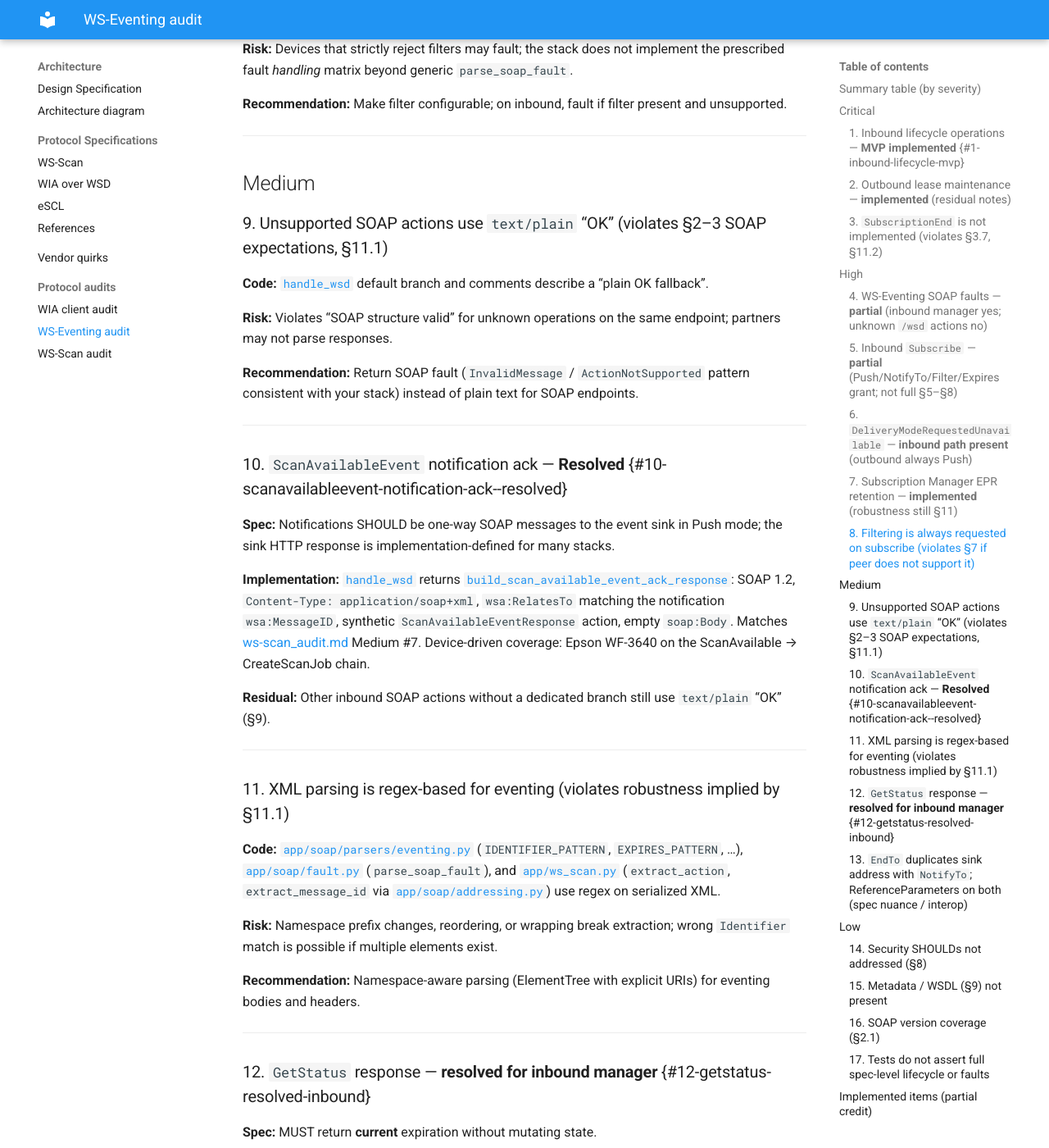
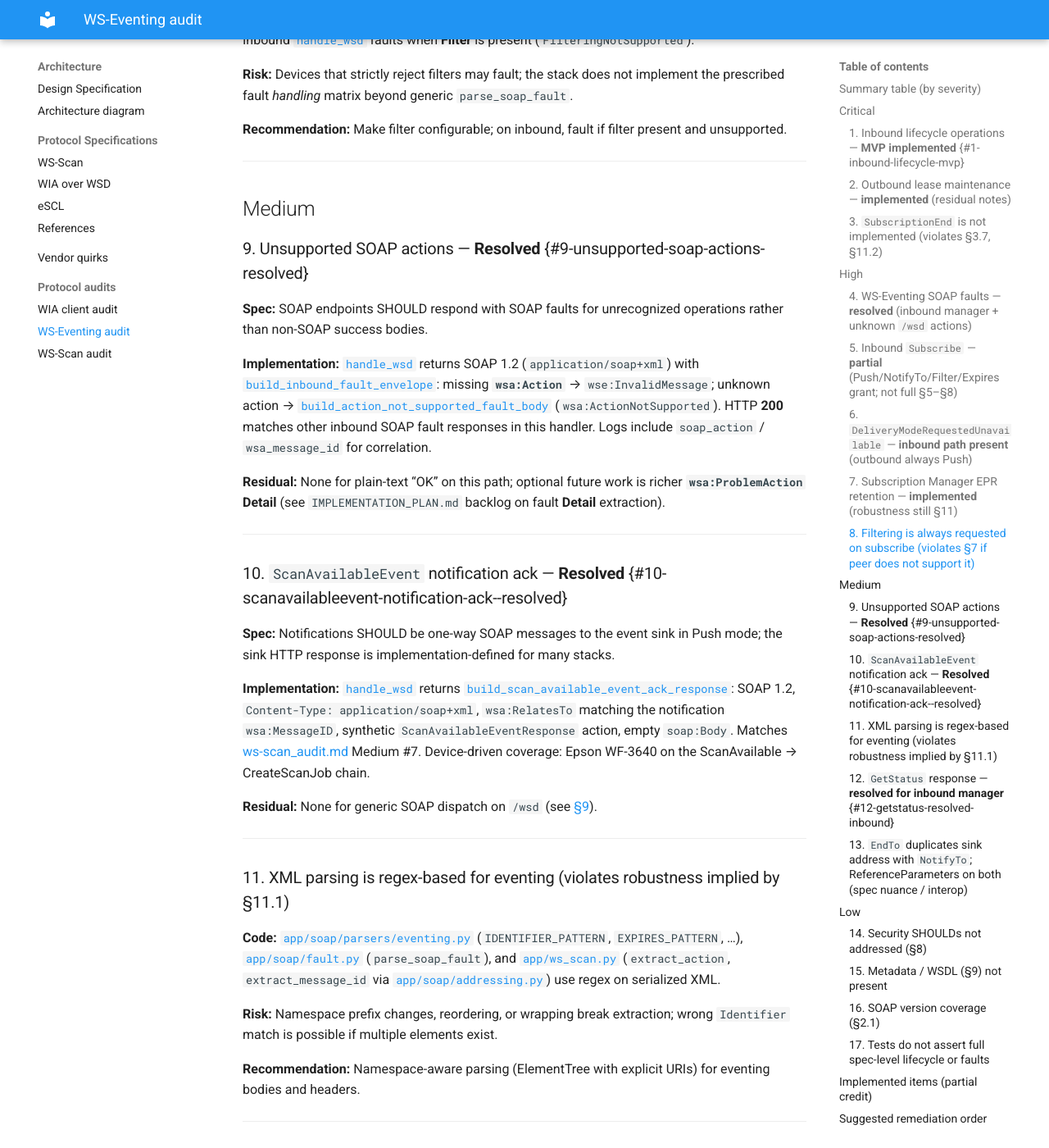
Before and after one commit to retsamedoc/airscand, an MkDocs documentation site: the page built from docs/ws-eventing_audit.md, in a window 1280 px wide and 1400 px high, scrolled down 5142 px. Shown: the whole window at 82% size. Built offline with MkDocs 1.6.1 and Material for MkDocs 9.7.7, drawn with Linux system fonts in a browser that asks for light colours; plug-ins that fetch from the network failed and are left out; some of the changed text lies outside the part shown.

Commit message:
fix(ws-scan): return SOAP faults for unknown /wsd actions
Replace the text/plain OK fallback with SOAP 1.2 faults so strict clients
get wsa:ActionNotSupported for unknown actions and wse:InvalidMessage when
wsa:Action is missing. Reuse inbound fault envelopes (HTTP 200) and keep
structured logs (soap_action, wsa_message_id).

Escape dynamic fault Reason text in build_action_not_supported_fault_body.
Update ws-eventing audit and IMPLEMENTATION_PLAN accordingly.

Co-authored-by: Cursor <cursoragent@cursor.com>

```diff
--- a/docs/ws-eventing_audit.md
+++ b/docs/ws-eventing_audit.md
@@ -9,8 +9,8 @@ This report compares the current **airscand** WS-Eventing-related code to the no
 | Role | Where implemented | Notes |
 |------|-------------------|--------|
 | Subscriber | `register_with_scanner`, `_eventing_registration_loop`, `_eventing_maintenance_loop`, `renew_subscription`, `unsubscribe_from_scanner` | Sends `Subscribe`; persists manager URL + reference parameters + `Expires` from `SubscribeResponse` / `RenewResponse`; `_eventing_maintenance_loop` schedules `Renew` before lease fraction; `_unsubscribe_eventing_best_effort` on shutdown / failed renew. No outbound `GetStatus` client. |
-| Event sink | `handle_wsd` (`ScanAvailableEvent`) | Receives notifications; for **ScanAvailableEvent** responds with SOAP 1.2 (`application/soap+xml`), `wsa:RelatesTo`, and [`build_scan_available_event_ack_response`](../app/ws_scan.py) (synthetic `ScanAvailableEventResponse` action). Unsupported actions still use plain `text/plain` “OK” in the default branch (§9). |
-| Subscription Manager / Event Source (inbound) | `handle_wsd` for `Subscribe` / `Renew` / `GetStatus` / `Unsubscribe` | **MVP:** in-memory registry ([`app/inbound_eventing_registry.py`](../app/inbound_eventing_registry.py)), [`parse_inbound_subscribe_body`](../app/soap/parsers/inbound_eventing.py) + SOAP faults ([`build_wse_fault_body`](../app/soap/builders/faults.py), [`build_inbound_fault_envelope`](../app/soap/envelope.py)) for unknown/expired ids, unsupported **Delivery/@Mode**, and **Filter**; **GetStatus** returns stored granted **Expires** without extending the lease. **Residual:** **SubscriptionEnd**; fuller **EndTo** / grant matrix vs §5–§8 ([`IMPLEMENTATION_PLAN.md`](../IMPLEMENTATION_PLAN.md) backlog item 5); unknown SOAP actions still `text/plain` “OK” (§9). |
+| Event sink | `handle_wsd` (`ScanAvailableEvent`) | Receives notifications; for **ScanAvailableEvent** responds with SOAP 1.2 (`application/soap+xml`), `wsa:RelatesTo`, and [`build_scan_available_event_ack_response`](../app/ws_scan.py) (synthetic `ScanAvailableEventResponse` action). Other SOAP actions without a handler return SOAP faults (§9). |
+| Subscription Manager / Event Source (inbound) | `handle_wsd` for `Subscribe` / `Renew` / `GetStatus` / `Unsubscribe` | **MVP:** in-memory registry ([`app/inbound_eventing_registry.py`](../app/inbound_eventing_registry.py)), [`parse_inbound_subscribe_body`](../app/soap/parsers/inbound_eventing.py) + SOAP faults ([`build_wse_fault_body`](../app/soap/builders/faults.py), [`build_inbound_fault_envelope`](../app/soap/envelope.py)) for unknown/expired ids, unsupported **Delivery/@Mode**, and **Filter**; **GetStatus** returns stored granted **Expires** without extending the lease. **Residual:** **SubscriptionEnd**; fuller **EndTo** / grant matrix vs §5–§8 ([`IMPLEMENTATION_PLAN.md`](../IMPLEMENTATION_PLAN.md) backlog item 5). |
 
 ---
 
@@ -19,8 +19,8 @@ This report compares the current **airscand** WS-Eventing-related code to the no
 | Severity | Count | Themes |
 |----------|------:|--------|
 | Critical | 1 | **`SubscriptionEnd`** missing |
-| High | 3 | Inbound **Subscribe** contract **residual** (EndTo, fuller §5–§8 matrix); **SOAP faults** still missing for unknown `/wsd` actions (§9); **regex**-heavy parsing on some legs (§11) |
-| Medium | 4 | **Non-SOAP fallbacks** (#9); **regex** parsing (#11); **`GetStatus`** semantics (#12); **EndTo** / **Filter** (#13) _(notification ack for `ScanAvailableEvent`: [resolved §10](#10-scanavailableevent-notification-ack--resolved))_ |
+| High | 2 | Inbound **Subscribe** contract **residual** (EndTo, fuller §5–§8 matrix); **regex**-heavy parsing on some legs (§11) |
+| Medium | 3 | **regex** parsing (#11); **`GetStatus`** semantics (#12); **EndTo** / **Filter** (#13) _(notification ack for `ScanAvailableEvent`: [resolved §10](#10-scanavailableevent-notification-ack--resolved); unsupported `/wsd` SOAP actions: [resolved §9](#9-unsupported-soap-actions-resolved))_ |
 | Low | 4 | Security SHOULDs; **WSDL/metadata**; test coverage gaps; **SOAP 1.1** vs **1.2** only |
 
 ---
@@ -65,15 +65,15 @@ This report compares the current **airscand** WS-Eventing-related code to the no
 
 ## High
 
-### 4. WS-Eventing SOAP faults — **partial** (inbound manager yes; unknown `/wsd` actions no)
+### 4. WS-Eventing SOAP faults — **resolved** (inbound manager + unknown `/wsd` actions)
 
 **Spec:** Faults such as `DeliveryModeRequestedUnavailable`, `InvalidExpirationTime`, `UnsupportedExpirationType`, `FilteringNotSupported` / `FilteringRequestedUnavailable`, `UnableToRenew`, `InvalidMessage`, etc., MUST be represented as SOAP faults with appropriate codes/reasons.
 
-**Code:** [`handle_wsd`](../app/ws_scan.py) builds SOAP faults for inbound **Subscribe** / **Renew** / **GetStatus** / **Unsubscribe** validation and lifecycle errors via [`build_wse_fault_body`](../app/soap/builders/faults.py). Unsupported **SOAP actions** still fall through to `text/plain` “OK” (see §9 below).
+**Code:** [`handle_wsd`](../app/ws_scan.py) builds SOAP faults for inbound **Subscribe** / **Renew** / **GetStatus** / **Unsubscribe** validation and lifecycle errors via [`build_wse_fault_body`](../app/soap/builders/faults.py). Unknown **`wsa:Action`** returns [`build_action_not_supported_fault_body`](../app/soap/builders/faults.py) (`wsa:ActionNotSupported`); missing/invalid **Action** returns `wse:InvalidMessage` (see §9).
 
-**Risk:** Strict clients still receive non-SOAP bodies for unknown actions on the WSD endpoint.
+**Risk:** _(Closed for unknown-action plain-text responses.)_
 
-**Recommendation:** Return a SOAP fault for the default branch; keep centralized fault builders.
+**Recommendation:** Keep centralized fault builders; extend **Detail** / diagnostics if peers require richer `ProblemAction` payloads.
 
 ---
 
@@ -125,13 +125,13 @@ This report compares the current **airscand** WS-Eventing-related code to the no
 
 ## Medium
 
-### 9. Unsupported SOAP actions use `text/plain` “OK” (violates §2–3 SOAP expectations, §11.1)
+### 9. Unsupported SOAP actions — **Resolved** {#9-unsupported-soap-actions-resolved}
 
-**Code:** [`handle_wsd`](../app/ws_scan.py) default branch and comments describe a “plain OK fallback”.
+**Spec:** SOAP endpoints SHOULD respond with SOAP faults for unrecognized operations rather than non-SOAP success bodies.
 
-**Risk:** Violates “SOAP structure valid” for unknown operations on the same endpoint; partners may not parse responses.
+**Implementation:** [`handle_wsd`](../app/ws_scan.py) returns SOAP 1.2 (`application/soap+xml`) with [`build_inbound_fault_envelope`](../app/soap/envelope.py): missing **`wsa:Action`** → `wse:InvalidMessage`; unknown action → [`build_action_not_supported_fault_body`](../app/soap/builders/faults.py) (`wsa:ActionNotSupported`). HTTP **200** matches other inbound SOAP fault responses in this handler. Logs include `soap_action` / `wsa_message_id` for correlation.
 
-**Recommendation:** Return SOAP fault (`InvalidMessage` / `ActionNotSupported` pattern consistent with your stack) instead of plain text for SOAP endpoints.
+**Residual:** None for plain-text “OK” on this path; optional future work is richer **`wsa:ProblemAction`** **Detail** (see `IMPLEMENTATION_PLAN.md` backlog on fault **Detail** extraction).
 
 ---
 
@@ -141,7 +141,7 @@ This report compares the current **airscand** WS-Eventing-related code to the no
 
 **Implementation:** [`handle_wsd`](../app/ws_scan.py) returns [`build_scan_available_event_ack_response`](../app/ws_scan.py): SOAP 1.2, `Content-Type: application/soap+xml`, `wsa:RelatesTo` matching the notification `wsa:MessageID`, synthetic `ScanAvailableEventResponse` action, empty `soap:Body`. Matches [ws-scan_audit.md](ws-scan_audit.md) Medium #7. Device-driven coverage: Epson WF-3640 on the ScanAvailable → CreateScanJob chain.
 
-**Residual:** Other inbound SOAP actions without a dedicated branch still use `text/plain` “OK” (§9).
+**Residual:** None for generic SOAP dispatch on `/wsd` (see [§9](#9-unsupported-soap-actions-resolved)).
 
 ---
 
```
Also changed, not shown: IMPLEMENTATION_PLAN.md (+3 -15 lines), 3 other files.
